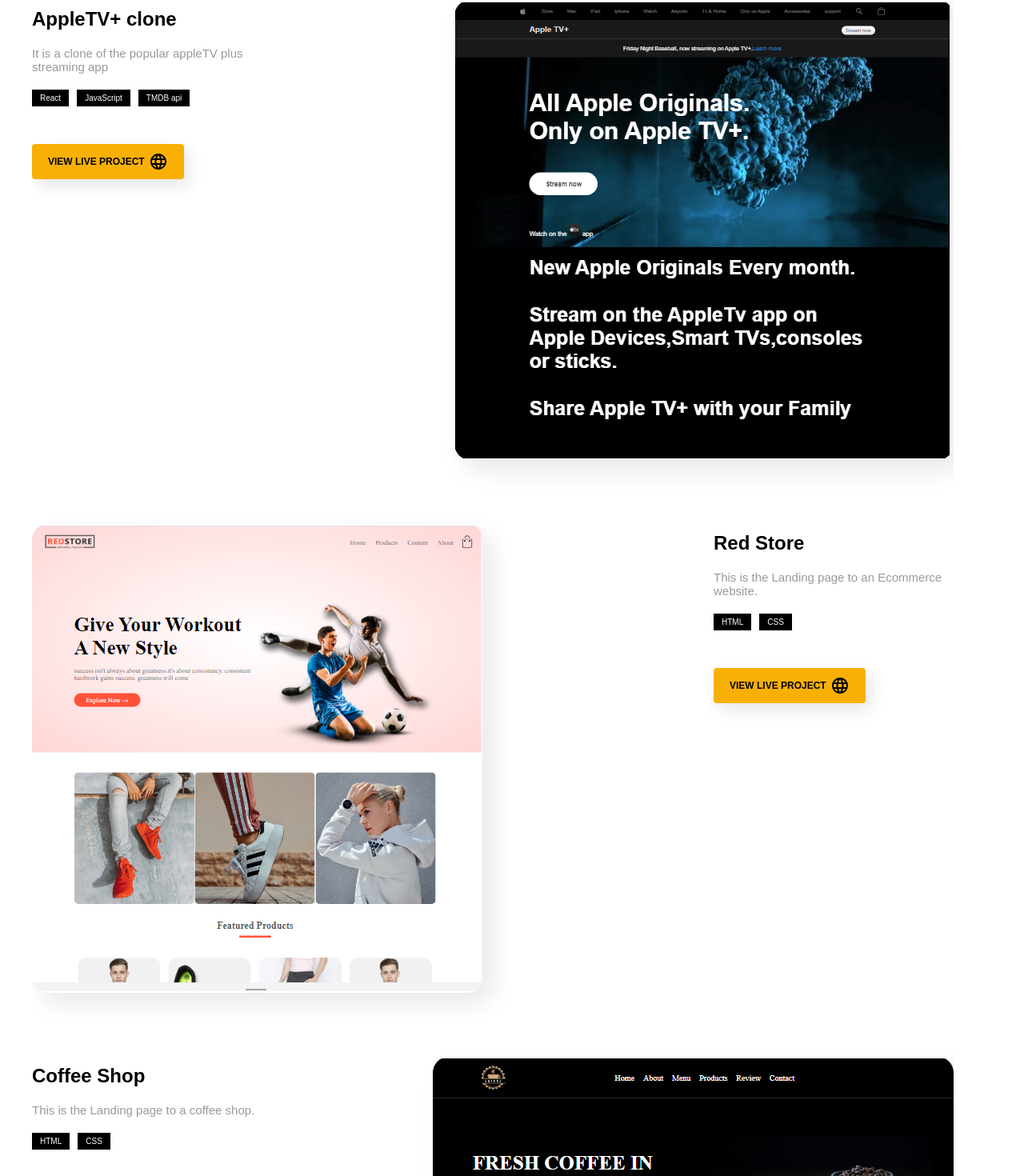
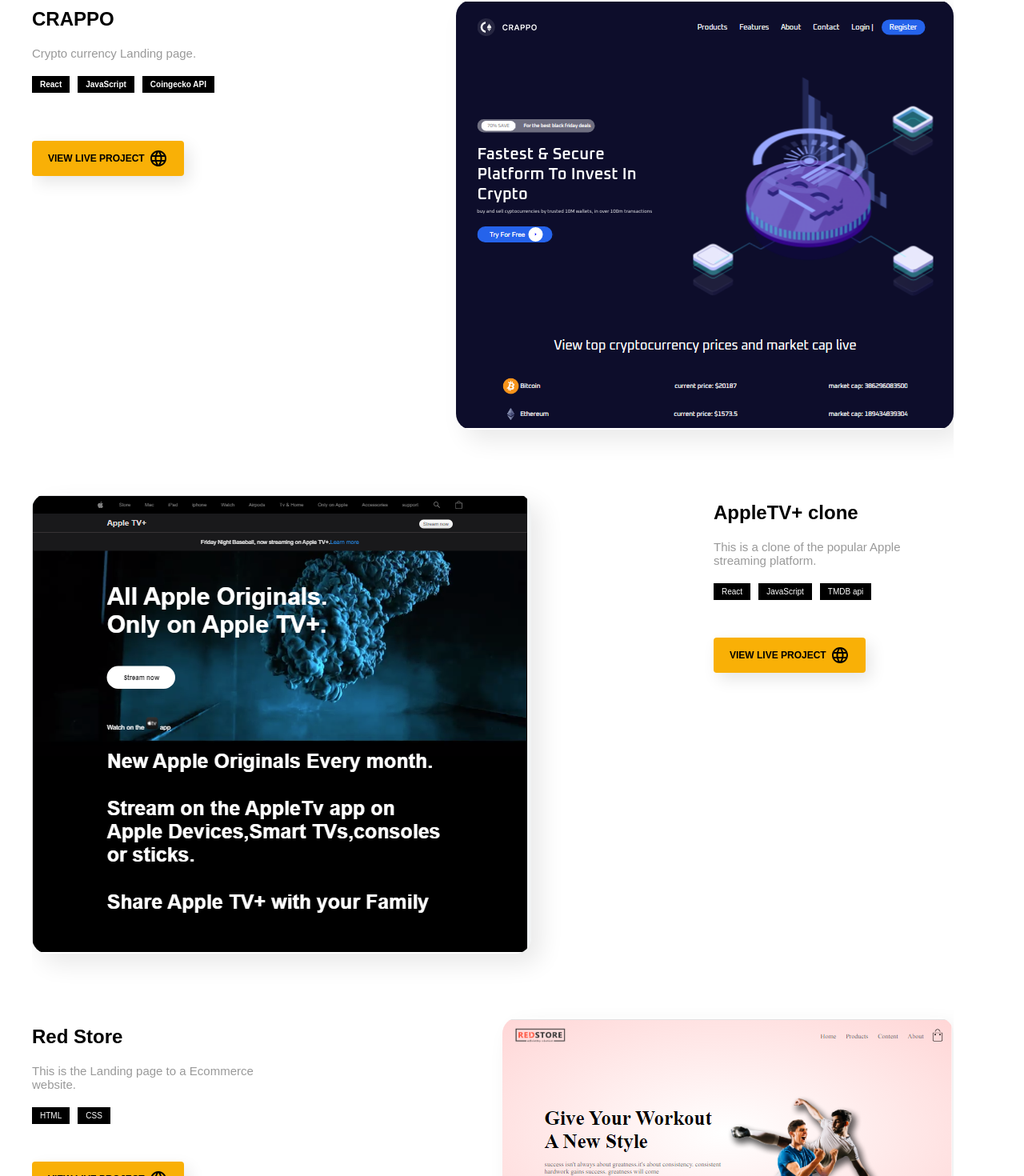
Before and after one commit to ostin01/my--portfolio, a React (Create React App) app: page / in a window 1280 px wide. Shown: the part 2175-3645 px from the top of the page at 80% size. Built offline with nearby package versions, Linux system fonts and the light colour scheme.

Commit message:
updated project

```diff
--- a/src/component/Hero.js
+++ b/src/component/Hero.js
@@ -5,7 +5,7 @@
   return (
     <div className="hero__container" id="home">
       <div className="hero__info">
-        <div data-aos="fade-left" className="hero__image">
+        <div data-aos="fade-right" className="hero__image">
           <img src="./images/hero.svg" alt="" />
         </div>
         <div className="about__hero">
--- a/src/component/Projects.js
+++ b/src/component/Projects.js
@@ -48,8 +48,29 @@
       </div>
       <div className="sneakylegs">
         <div className="project__details">
+          <h2>CRAPPO</h2>
+          <p>Crypto currency Landing page.</p>
+          <div className="stackss">
+            <h6>React</h6>
+            <h6>JavaScript</h6>
+            <h6>Coingecko API</h6>
+          </div>
+
+          <div className="project__link">
+            <a href="https://coinverse-eta.vercel.app/" target="blank">
+              view live project
+              <LanguageIcon />
+            </a>
+          </div>
+        </div>
+        <div data-aos="fade-left" className="image">
+          <img src="./images/crypt.PNG" alt="" />
+        </div>
+      </div>
+      <div className="redstore">
+        <div className="project__details">
           <h2>AppleTV+ clone</h2>
-          <p>It is a clone of the popular appleTV plus streaming app</p>
+          <p>This is a clone of the popular Apple streaming platform.</p>
           <span>React</span>
           <span>JavaScript</span>
           <span>TMDB api</span>
@@ -60,17 +81,16 @@
             </a>
           </div>
         </div>
-        <div data-aos="fade-left" className="image">
+        <div data-aos="fade-right" className="image">
           <img src="./images/applee.PNG" alt="" />
         </div>
       </div>
-      <div className="redstore">
+      <div className="sneakylegs">
         <div className="project__details">
           <h2>Red Store</h2>
-          <p>This is the Landing page to an Ecommerce website.</p>
+          <p>This is the Landing page to a Ecommerce website.</p>
           <span>HTML</span>
           <span>CSS</span>
-
           <div className="project__link">
             <a href="https://redstored.netlify.app/" target="blank">
               view live project
@@ -78,25 +98,8 @@
             </a>
           </div>
         </div>
-        <div data-aos="fade-right" className="image">
+        <div data-aos="fade-left" className="image">
           <img src="./images/redstore.PNG" alt="" />
-        </div>
-      </div>
-      <div className="sneakylegs">
-        <div className="project__details">
-          <h2>Coffee Shop</h2>
-          <p>This is the Landing page to a coffee shop.</p>
-          <span>HTML</span>
-          <span>CSS</span>
-          <div className="project__link">
-            <a href="https://coffeeshopp.vercel.app/" target="blank">
-              view live project
-              <LanguageIcon />
-            </a>
-          </div>
-        </div>
-        <div data-aos="fade-left" className="image">
-          <img src="./images/coffee.PNG" alt="" />
         </div>
       </div>
     </div>
--- a/src/component/contact.css
+++ b/src/component/contact.css
@@ -139,7 +139,7 @@
 }
 
 
-@media (max-width:768px) {
+@media (max-width:866px) {
     .contactInput__container {
         flex-direction: column;
     }
--- a/src/component/projects.css
+++ b/src/component/projects.css
@@ -84,8 +84,7 @@
     display: flex;
     flex-direction: row-reverse;
     justify-content: space-between;
-    flex-wrap: wrap;
-    margin: 40px 0;
+    margin-top: 40px;
     gap: 20px;
     max-width: 100%;
 }
```
Also changed, not shown: public/images/coffee.PNG (deleted), public/images/crypt.PNG (added).
